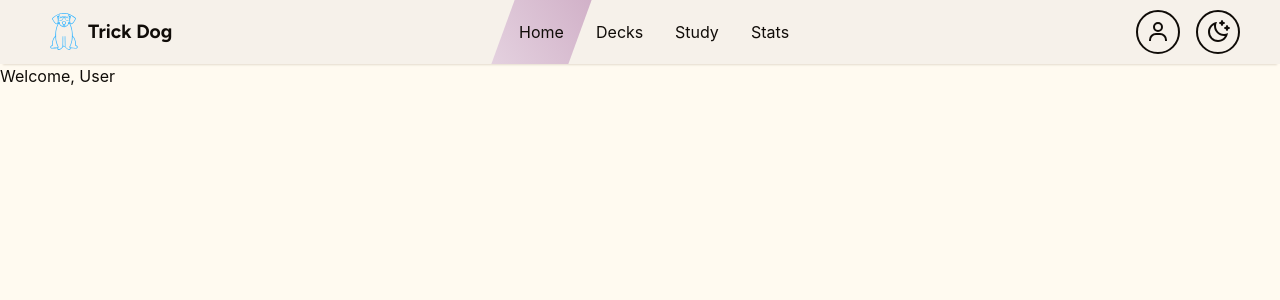
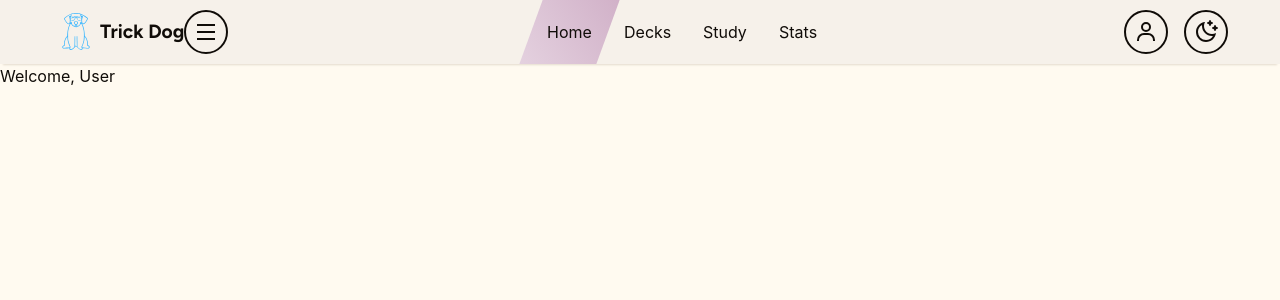
Before and after one commit to keelyt/trick-dog, a React (Vite) app: page / in a window 1280 px wide. Shown: the top 300 px of the page. Built offline with nearby package versions, Linux system fonts and the light colour scheme.

Commit message:
Add mobile navigation menu, styling WIP

```diff
--- a/src/client/components/routing/Navbar.module.scss
+++ b/src/client/components/routing/Navbar.module.scss
@@ -1,5 +1,5 @@
 @use '@styles/themes';
-@use '@styles/variables';
+@use '@styles/variables' as var;
 
 // TODO: make partially persistent on mobile
 
@@ -34,6 +34,42 @@
     color: inherit;
   }
 
+  &__menu {
+    display: flex;
+    justify-content: space-between;
+    align-items: center;
+    height: 100%;
+    flex-grow: 1;
+
+    @media screen and (max-width: var.$breakpoint-md) {
+      position: absolute;
+      flex-direction: column;
+      justify-content: space-around;
+      transition: height 0.4s ease;
+
+      @include themes.themed {
+        background-color: themes.t('bg-nav-mobile');
+      }
+
+      &--expanded {
+        width: 100vw;
+        height: calc(100vh - 4rem);
+        top: 4rem;
+      }
+
+      // Screen reader only
+      &--collapsed {
+        border: 0;
+        clip: rect(0 0 0 0);
+        height: 1px;
+        margin: -1px;
+        overflow: hidden;
+        padding: 0;
+        width: 1px;
+      }
+    }
+  }
+
   &__list {
     display: flex;
     align-items: center;
@@ -43,19 +79,44 @@
     margin: 0;
     padding: 0;
 
+    @media screen and (max-width: var.$breakpoint-md) {
+      width: 100%;
+    }
+
+    &--left {
+      flex-grow: 1;
+
+      @media screen and (max-width: var.$breakpoint-md) {
+        flex-direction: column;
+        width: 100%;
+      }
+    }
+
     &--left li {
       height: 100%;
+
+      @media screen and (max-width: var.$breakpoint-md) {
+        height: fit-content;
+        width: 100%;
+      }
     }
 
     &--right {
+      padding-right: 0.75rem;
       gap: 1rem;
+
+      @media screen and (max-width: var.$breakpoint-md) {
+        padding-right: 0;
+        gap: 2rem;
+        height: fit-content;
+      }
     }
   }
 
   &__logo {
     height: 3rem;
     width: 3rem;
-    fill: variables.$trick-dog;
+    fill: var.$trick-dog;
   }
 
   &__link {
@@ -98,6 +159,7 @@
       font-family: 'Figtree';
       font-weight: 700;
       font-size: 1.2rem;
+      padding-left: 0.75rem;
     }
 
     &--icon {
@@ -116,4 +178,34 @@
       }
     }
   }
+
+  &__toggle {
+    display: flex;
+    justify-content: center;
+    align-items: center;
+    background: transparent;
+    padding: 0.5rem;
+    box-shadow: none;
+    border: 2px solid;
+    border-radius: 50%;
+    font-size: 1.5em;
+    width: fit-content;
+    height: fit-content;
+    margin-right: 0.75rem;
+    -ms-transform: rotate(0deg); /* IE 9 */
+    -webkit-transform: rotate(0deg); /* Chrome, Safari, Opera */
+    transform: rotate(0deg);
+    transition: transform 0.25s;
+    @include themes.themed {
+      border-color: themes.t('text');
+      color: themes.t('text');
+    }
+
+    &.rotate {
+      transform: rotate(90deg);
+      -webkit-transform: rotate(90deg);
+      -ms-transform: rotate(90deg);
+      transition: transform 0.25s;
+    }
+  }
 }
--- a/src/client/components/routing/Navbar.tsx
+++ b/src/client/components/routing/Navbar.tsx
@@ -1,4 +1,6 @@
+import { useState } from 'react';
 import { BiUser } from 'react-icons/bi';
+import { RiMenuLine, RiCloseLine } from 'react-icons/ri';
 import { NavLink } from 'react-router-dom';
 
 import { ReactComponent as Logo } from '../../assets/logo-noBg.svg';
@@ -9,8 +11,9 @@ import styles from './Navbar.module.scss';
 
 export default function Navbar() {
   const { authed } = useAuth();
+  const [showNav, setShowNav] = useState(false);
 
-  // TODO: Use circle next to theme toggle for profile and login (profile picture if logged in, google icon if not)
+  const toggleNav = () => setShowNav((prevShowNav) => !prevShowNav);
 
   return (
     <div className={styles.container}>
@@ -19,6 +22,21 @@ export default function Navbar() {
           <Logo className={styles.nav__logo} />
           Trick Dog
         </NavLink>
+        <button
+          className={`${styles.nav__toggle} ${showNav ? styles.rotate : ''}`}
+          onClick={toggleNav}
+          aria-label={showNav ? 'Close navigation menu' : 'Open navigation menu'}
+          aria-expanded={showNav}
+          aria-controls='nav-menu'
+        >
+          {showNav ? <RiCloseLine aria-hidden='true' /> : <RiMenuLine aria-hidden='true' />}
+        </button>
+        <div
+          id='nav-menu'
+          className={`${styles.nav__menu} ${
+            showNav ? styles['nav__menu--expanded'] : styles['nav__menu--collapsed']
+          }`}
+        >
           <ul className={`${styles.nav__list} ${styles['nav__list--left']}`}>
             <li className={styles.skew}>
               <NavLink to='/' className={`${styles.nav__link} ${styles['nav__link--text']}`}>
@@ -74,6 +92,7 @@ export default function Navbar() {
               <DarkLightToggle />
             </li>
           </ul>
+        </div>
       </nav>
     </div>
   );
--- a/src/client/styles/_themes.scss
+++ b/src/client/styles/_themes.scss
@@ -7,6 +7,7 @@ $themes: (
     bg-nav-gradient-primary: var.$bg-nav-gradient-primary--light,
     bg-nav-gradient-secondary: var.$bg-nav-gradient-secondary--light,
     bg-nav-hover: var.$bg-nav-hover--light,
+    bg-nav-mobile: var.$bg-nav-mobile--light,
     shadow: var.$shadow--light,
     text: var.$text--light,
   ),
@@ -16,6 +17,7 @@ $themes: (
     bg-nav-gradient-primary: var.$bg-nav-gradient-primary--dark,
     bg-nav-gradient-secondary: var.$bg-nav-gradient-secondary--dark,
     bg-nav-hover: var.$bg-nav-hover--dark,
+    bg-nav-mobile: var.$bg-nav-mobile--dark,
     shadow: var.$shadow--dark,
     text: var.$text--dark,
   ),
--- a/src/client/styles/_variables.scss
+++ b/src/client/styles/_variables.scss
@@ -1,26 +1,32 @@
 $floral-white: #fffaf0;
+$black-russian: #111827;
 $blue-charcoal: #19212c;
 $blue-grey: #2a384c;
 $bone: #e4dbcd;
 $chinese-violet: #7a6174;
 $deep-ocean: #314158;
+$frostee: #dee8d5;
 $isabelline: #f4f0ec;
 $ivory: #fffff0;
 $linen: #f6f1ea;
 $midnight: #1f2937;
 $midnight-light: #3a4d68;
+$mint-mist: #d1e4d6;
 $pale-dogwood: #e0c1b3;
 $peach: #f7c59f;
 $pink-lavender: #d1b1c8;
 $pink-lavender-light: #e4d1df;
 $pink-pearl: #ede1ea;
 $puce: #c37d92;
+$purple-dark: #381d2a;
+$purple-taupe: #4c3b4d;
 $rosy-brown: #d89a9e;
 $seashell: #fff5ee;
 $slate-dark: #283548;
 $smoky: #100c08;
 $space-grey: #4a5966;
 $steel-blue: #4682b4;
+$tea-green: #cddfa0;
 $thistle: #cfbcdf;
 $trick-dog: #38b6ff;
 
@@ -36,5 +42,19 @@ $bg-nav-gradient-secondary--dark: $midnight-light;
 $bg-nav-gradient-secondary--light: $pink-lavender;
 $bg-nav-hover--light: $pink-pearl;
 $bg-nav-hover--dark: $slate-dark;
+$bg-nav-mobile--dark: $midnight;
+$bg-nav-mobile--light: $mint-mist;
 $shadow--dark: $blue-charcoal;
 $shadow--light: $bone;
+
+// X-Small devices (portrait phones, less than 576px)
+// Small devices (landscape phones, 576px and up)
+$breakpoint-sm: 576px;
+// Medium devices (tablets, 768px and up)
+$breakpoint-md: 768px;
+// Large devices (desktops, 992px and up)
+$breakpoint-lg: 992px;
+// X-Large devices (large desktops, 1200px and up)
+$breakpoint-xl: 1200px;
+// XX-Large devices (larger desktops, 1400px and up)
+$breakpoint-xxl: 1400px;
```
Lines whose indentation alone changed are shown as unchanged.
